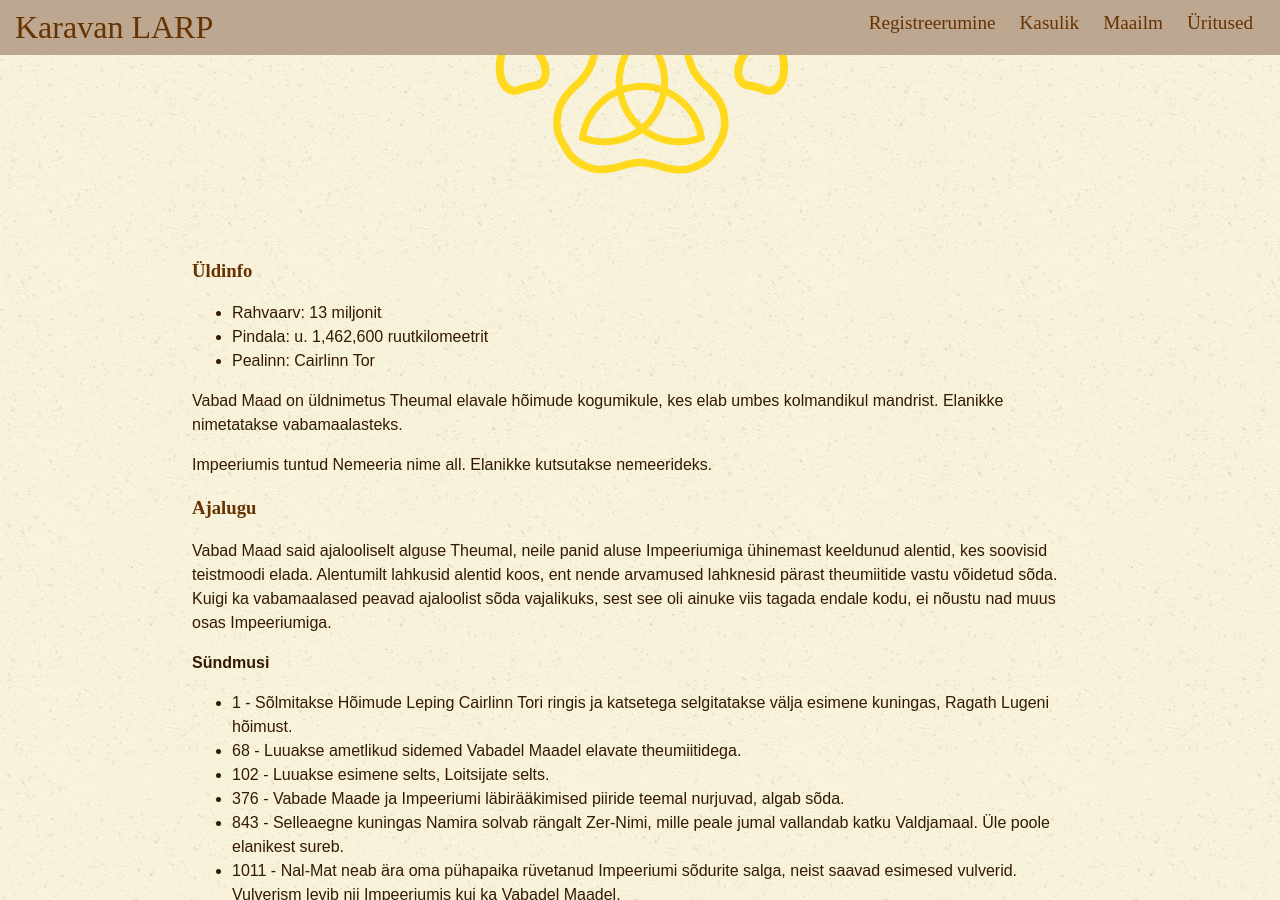
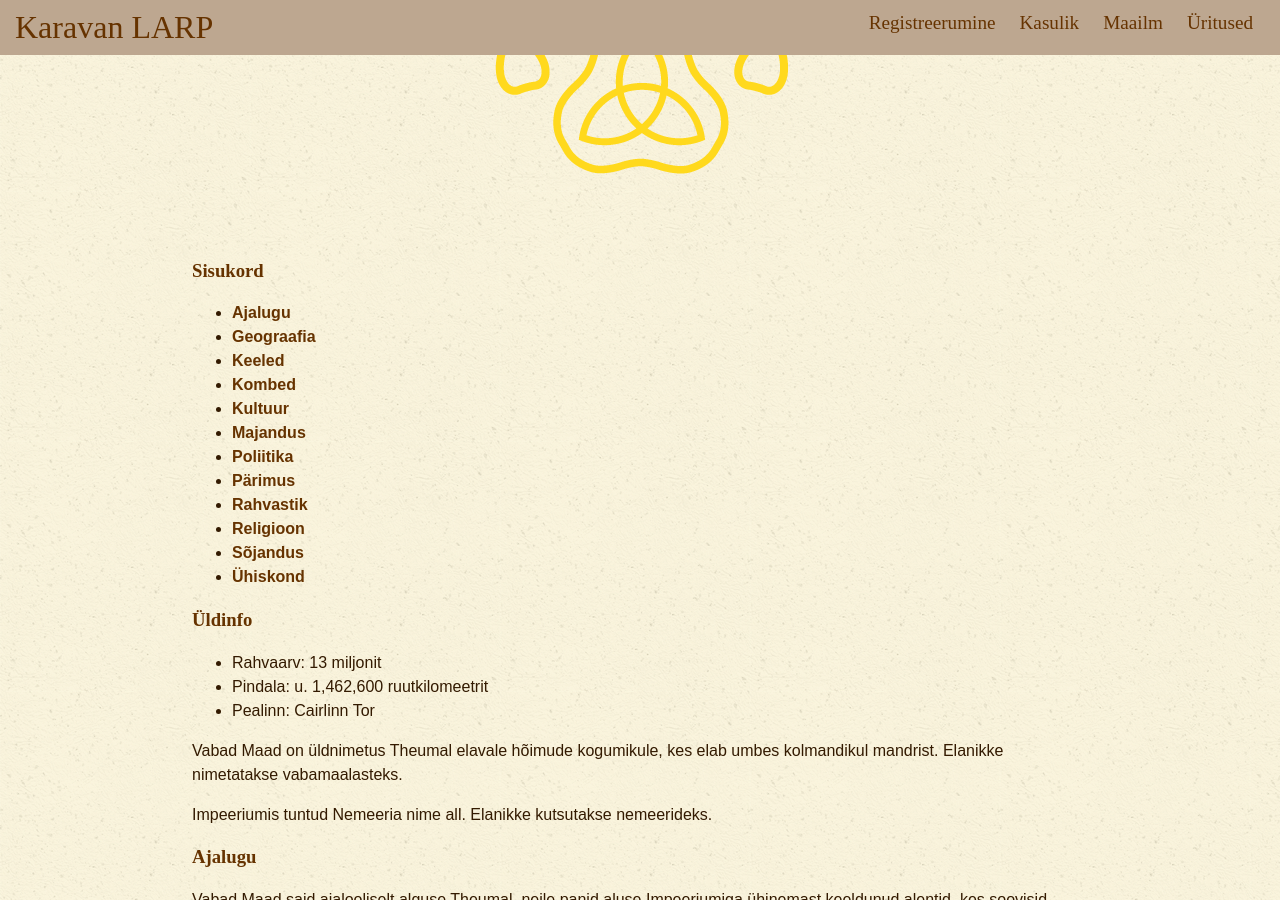
Before and after one commit to karavanlarp/karavanlarp.github.io, a Jekyll site: the page built from est/world/freelands.md, in a window 1280 px wide and 900 px high, scrolled down 309 px. Built offline with Jekyll 4.4.1, drawn with Linux system fonts in a browser that asks for light colours; some web fonts are replaced.

Commit message:
toc for other est world pages

```diff
--- a/est/world/freelands.md
+++ b/est/world/freelands.md
@@ -4,6 +4,25 @@ title: Vabad Maad
 ---
 ## Vabad Maad
 ![Vabade Maade logo](https://karavanlarp.github.io/img/vabad-maad-logo-väike.png)
+
+<div id="toc">
+	<h3>Sisukord</h3>
+	<ul>
+		<li><a href="#ajalugu">Ajalugu</a></li>
+		<li><a href="#geograafia">Geograafia</a></li>
+		<li><a href="#keeled">Keeled</a></li>
+		<li><a href="#kombed">Kombed</a></li>
+		<li><a href="#kultuur">Kultuur</a></li>
+		<li><a href="#majandus">Majandus</a></li>
+		<li><a href="#poliitika">Poliitika</a></li>
+		<li><a href="#pärimus">Pärimus</a></li>
+		<li><a href="#rahvastik">Rahvastik</a></li>
+		<li><a href="#religioon">Religioon</a></li>
+		<li><a href="#sõjandus">Sõjandus</a></li>
+		<li><a href="#ühiskond">Ühiskond</a></li>
+	</ul>
+</div>
+
 ### Üldinfo
 
 * Rahvaarv: 13 miljonit
@@ -14,7 +33,7 @@ Vabad Maad on üldnimetus Theumal elavale hõimude kogumikule, kes elab umbes ko
 
 Impeeriumis tuntud Nemeeria nime all. Elanikke kutsutakse nemeerideks.
 
-### Ajalugu
+<h3 id="ajalugu">Ajalugu </h3>
 
 Vabad Maad said ajalooliselt alguse Theumal, neile panid aluse Impeeriumiga ühinemast keeldunud alentid, kes soovisid teistmoodi elada. Alentumilt lahkusid alentid koos, ent nende arvamused lahknesid pärast theumiitide vastu võidetud sõda. Kuigi ka vabamaalased peavad ajaloolist sõda vajalikuks, sest see oli ainuke viis tagada endale kodu, ei nõustu nad muus osas Impeeriumiga.
 
@@ -66,7 +85,7 @@ Vabad Maad said ajalooliselt alguse Theumal, neile panid aluse Impeeriumiga ühi
 * 2830- 2841: Zelia, Katheni hõimust. Sai väga hästi läbi theumiitidega, tänu temale abistavad theumiidid apeironikaevajaid Ulgusaartel.
 * 2842 - praeguseni: Alix, Turahani hõimust. Sõlmis rahu Impeeriumiga.
 
-### Geograafia
+<h3 id="geograafia">Geograafia</h3>
 
 Vabad Maad jagunevad neljateistkümneks maaks. Üldiselt ei kuulu ükski maa täielikult ühelegi hõimule, aga selle maa keskust enda käes hoidev hõim üldiselt hoiab autoriteeti selle maa üle. On ka kaks erandit: Valdjamaa ja Piirimaa. Piirimaa loodi pärast sõja lõppu, see sisaldab endas 10-25 kilomeetri laiust Impeeriumiga piirnevat maariba.
 
@@ -113,7 +132,7 @@ Vabad Maad jagunevad neljateistkümneks maaks. Üldiselt ei kuulu ükski maa tä
 * Valgejõgi - Üks mandri pikimaid jõgesid, mis voolab läbi Küllamaa ja Orumaa ning suubub Punalahte.
 * Vanalaas - Siin asuvad Vabade Maade vanimad metsad, kust saab kõige hinnalisemat puitu tervel mandril.
 
-### Keeled
+<h3 id="keeled">Keeled </h3>
 
 Vabadel Maadel räägitakse alenti keele erinevaid dialekte, mida mõistavad ka Impeeriumi elanikud ja vastupidi. (Eesti ja inglise keel tähistavad mängus neist kahte). Haruldasemat püha keelt kasutavad preestrid ja Valdjamaa Hõimutud. Ruunikunsti valdajad kasutavad ka ruunikeelt.
 
@@ -123,7 +142,7 @@ Vabadel Maadel on isikul tavaliselt üks eesnimi. Perenimesid kui selliseid ei e
 
 (OG: inspiratsiooni võib võtta skandinaavia, keldi ja saksa nimedest, neid tasub muidugi veidi mugandada.)
 
-### Kombestik
+<h3 id="kombed">Kombed </h3>
 
 **Lapsekandmine ja sünd**
 
@@ -211,7 +230,7 @@ Tavalist nuga kannab enamus rahvast. Korralikemaid relvi kannavad sõdalased võ
 
 Erinevatesse suhtutakse üsna vabalt. Pigem sõltub suhtumine sellest kas konkreetsel hõimul või klanni on olnud häid või halbu kokkupuuteid. Kui mõni vulver näiteks ühe klanni pühapaika rüvetab, ei ole vulverid selle klanni juures enam eriti teretulnud.
 
-### Kultuur
+<h3 id="kultuur">Kultuur</h3>
 
 Vabade Maade hõimudel on kõigil eri arusaamine kultuurist.
 
@@ -219,7 +238,7 @@ Meelelahutusviise on palju, üldiselt sisaldavad need erinevaid võistlusi või
 
 Pidusid peetakse igasugustel põhjustel, ja tavaks on teretulnuks pidada kasvõi samaks ööks külla saabunud rändajaid. Üldiselt käivad pidudega kaasas ka korralik kesvamärjuke ja hea toit.
 
-### Majandus
+<h3 id="majandus">Majandus</h3>
 
 Vabamaalased kasutavad rahana eri metallide seibe. Neid on kolme tüüpi - vask, hõbe ja kuld.
 
@@ -237,7 +256,7 @@ Samuti on suureks sissetulekuallikaks Impeeriumile galdari ja selle kaevandamisl
 
 Makse Vabadel Maadel Impeeriumi kombel päris ei eksisteeri, aga iga hõim saadab Cairlinn Tori igal aastal kümnist, nii nagu Maapäeval kokku lepitud. Need kümnised on erinevad, saadetakse nii kaupu kui ka teenistujaid (määratud ajaks ja vabatahtlikult).
 
-### Poliitika
+<h3 id="poliitika">Poliitika</h3>
 
 Kõige kõrgem autoriteet Vabadel Maadel on kuningas. Tema elab alaliselt Cairlinn Toris abistatuna Hõimutute poolt.
 
@@ -283,7 +302,7 @@ Lisaks on kuninga nõuandjate seas ka kuus theumiiti, kes on Vabadel Maadel asuv
 
 Üldiselt toimib võim Vabadel Maadel teistmoodi kui Impeeriumis. Pealik võib oma hõimlasi või klanniliikmeid käskida ja karistada, aga kui tema käsud on isekad või rumalad ja karistused liiga julmad, siis on tõenäoline et neid ei järgita. See kehtib ka kuninga kohta.
 
-### Pärimus
+<h3 id="pärimus">Pärimus</h3>
 
 Vabadel Maadel on rikkalik pärimusvara, igal hõimul ja klannil on oma legendid, mida antakse põlvest põlve edasi. Üldiselt anti lugusid edasi suuliselt, seda kuni paarsada aastat tagasi kui Mäletajate seltsi eest vedamisel hakati neid üles kirjutama. Erinevalt Impeeriumist ei ole pärimuse hoidjad kunagi tundnud suurt huvi vana-Alentumi pärimuse alles hoidmise suhtes. Sellist huvi peetakse pigem imelikuks, kuigi viimastel aastasel on tekkinud Mäletajate seltsis väike liikumine, mis peab oluliseks kasutada võimalust Impeeriumi kohta võimalikult palju üles tähendada.
 
@@ -291,7 +310,7 @@ Igaüks teab vähemalt mõnda lugu, on neid kuulates üles kasvanud, aga loo tea
 
 Paljud lood annavad endas edasi ka õpetusi, et kuidas läbi käia erinevate olenditega, keda rändaja kohata võib.
 
-### Rahvastik
+<h3 id="rahvastik">Rahvastik</h3>
 
 Vabad Maad: 13 miljonit (täpsem arv pole teada)
 
@@ -332,7 +351,7 @@ Vabad Maad: 13 miljonit (täpsem arv pole teada)
 * Suuremad hõimud: u. 250 000
 * Väikseimad hõimud: u. 1000
 
-### Religioon
+<h3 id="religioon">Religioon</h3>
 
 Vabadel Maadel on usk sama tõsine asi kui Impeeriumis. Jumalad ühendavad vabamaalasi, sest kuigi hõimud on erinevad, on usk ühine asi.
 
@@ -504,7 +523,7 @@ Peale kõige eelmainitu õnnistavad preestrid ka erinevaid esemeid, näiteks amu
 
 Pärast rahu tegemist on põhimõtteliselt lubatud ka Impeeriumi jumalate teenimine, aga üldiselt teevad seda ainult Vabadel Maadel elavad leontiidid. Hetkel neil ei ole ametlikke templeid.
 
-### Sõjandus
+<h3 id="sõjandus">Sõjandus</h3>
 
 Vabadel Maadel ei ole alalist sõjaväge. Enamus rahvast oskab mingil määral võidelda, ja sõjavägi koguneb Impeeriumi ründamiseks ainult kuninga kutsel. Elukutselisteks sõjaväelasteks võib pidada klanni- ja hõimupealike isiklikke vägesid.
 
@@ -520,7 +539,7 @@ Vabade Maade piirialal on üldiselt luba liikuda igaühel, keda pole lindpriista
 
 Piiriüksused teevad koostööd Impeeriumi piirivalvuritega ja on moodustatud ka segaüksuseid, mis tegutsevad peamiselt aladel kus elab mõlema poole rahvast, nagu Areni ja Teliti piiriasulad.
 
-### Ühiskond
+<h3 id="ühiskond">Ühiskond</h3>
 
 Vabade Maade ühiskond on mitmete eri hõimude ja seltside kogum, kes kõik elavad üldiselt üksteisest eraldatult, aga koonduvad kokku kuninga kutsel. Vabadel Maadel on kõik võrdsed, ja igaüks võib pürgida täpselt sinna, kuhu ise soovib.
 
```
Also changed, not shown: est/world/leonte.md (+31 -12 lines), est/world/theuma.md (+8 -6 lines), est/world/theumite.md (+31 -12 lines).
